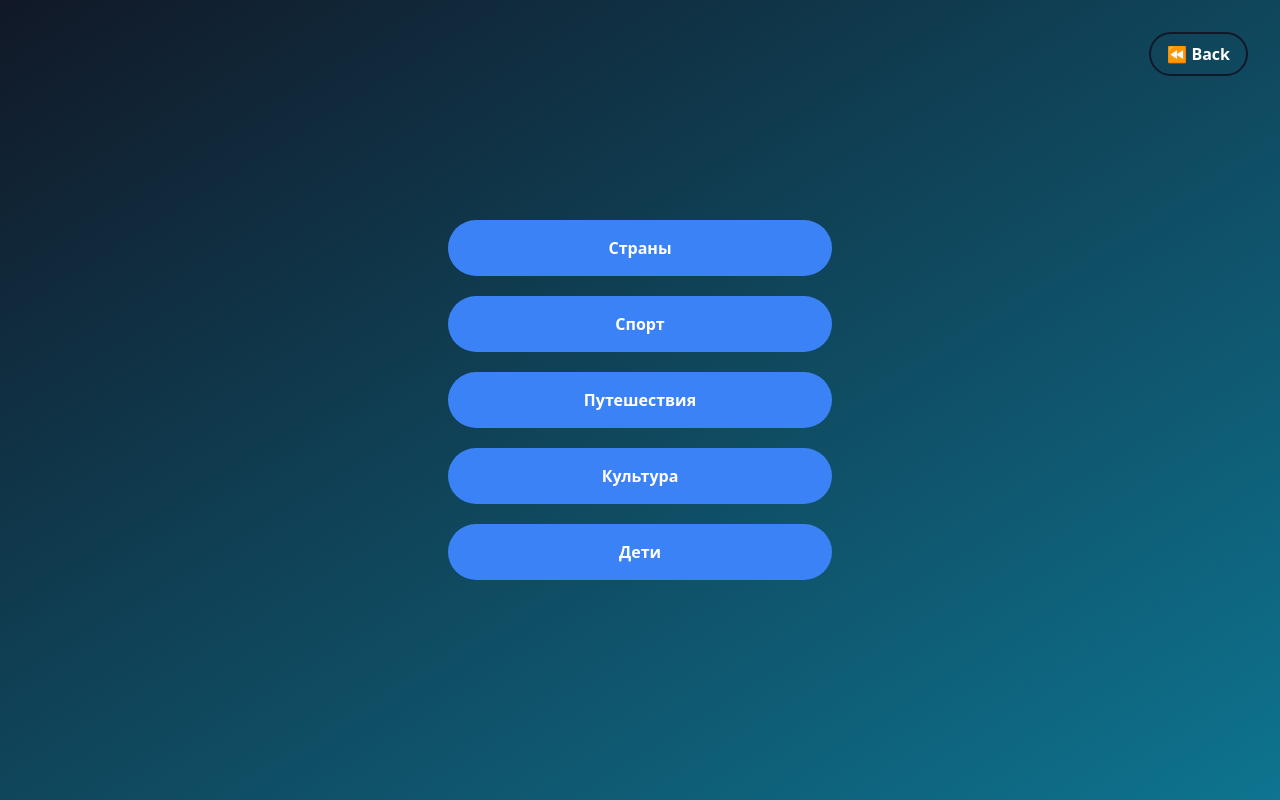
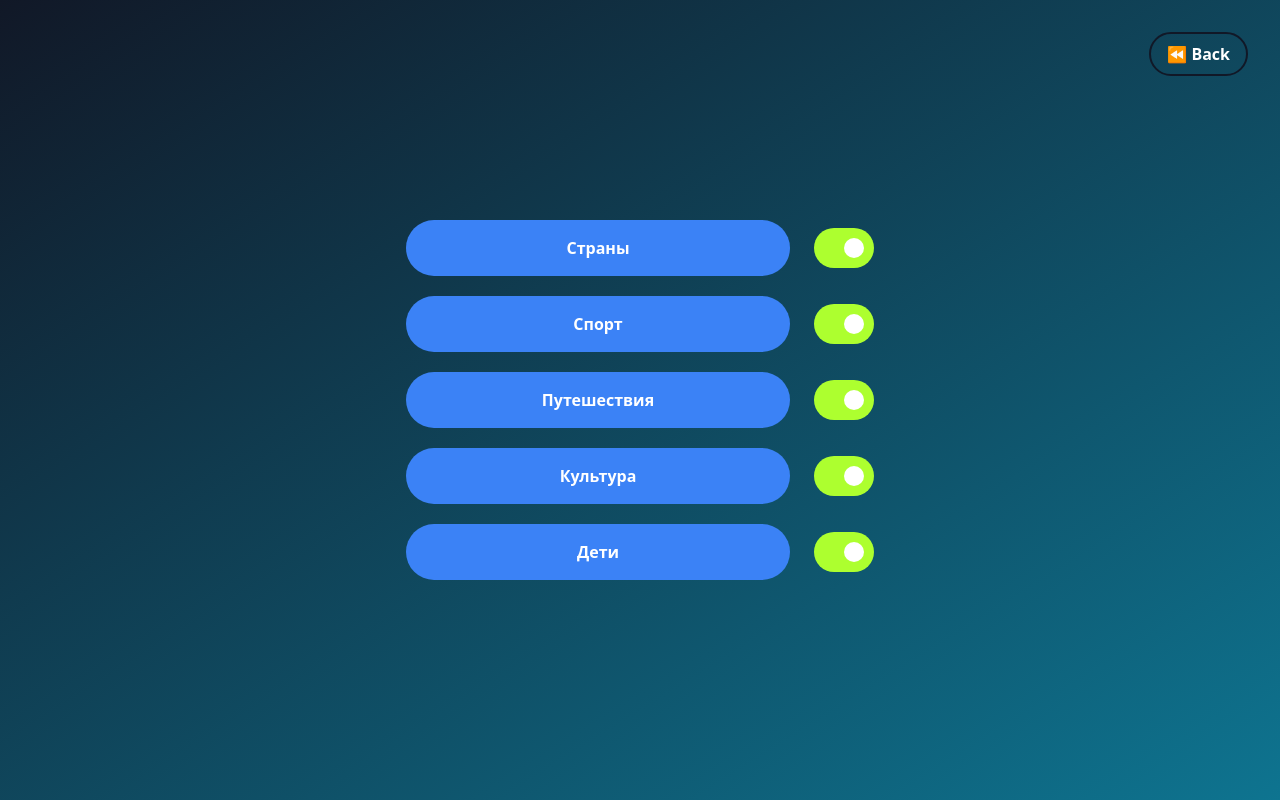
Before and after one commit to rakhmatovich/Spy, a React (Vite) app: page /settings in a window 1280 px wide. Built offline with nearby package versions, Linux system fonts and the light colour scheme.

Commit message:
settings

```diff
--- a/src/index.css
+++ b/src/index.css
@@ -11,6 +11,7 @@
 
 body {
   background-color: #111827;
+  overflow: hidden;
 }
 
 @layer utilities {
@@ -64,3 +65,48 @@ body {
   transform: rotateY(180deg);
   border-radius: 15px;
 }
+
+
+
+html,
+body {
+  min-height: 100vh;
+  padding: 0;
+  margin: 0;
+}
+
+* {
+  box-sizing: border-box;
+}
+
+
+
+.App {
+  font-family: sans-serif;
+  text-align: center;
+}
+
+.switch {
+  width: 60px;
+  height: 40px;
+  display: flex;
+  justify-content: flex-start;
+  border-radius: 50px;
+  padding: 10px;
+  cursor: pointer;
+  background-color:rgb(255, 73, 73);
+  transition: 500ms;
+}
+
+.switch[data-isOn="true"] {
+  justify-content: flex-end;
+  background-color:greenyellow;
+}
+
+.handle {
+  width: 20px;
+  height: 20px;
+  background-color: white;
+  border-radius: 40px;
+
+}
--- a/src/pages/Reference.jsx
+++ b/src/pages/Reference.jsx
@@ -6,13 +6,7 @@ import AnimatedText from "../components/AnimatedText.jsx";
 
 export default function Reference() {
 
-    const placeholderText = [
-        { type: "heading1", text: "Framer Motion" },
-        {
-            type: "heading2",
-            text: "Animating responsive text!"
-        }
-    ];
+
 
     const container = {
         visible: {
@@ -32,11 +26,6 @@ export default function Reference() {
                 // animate={replay ? "visible" : "hidden"}
                 variants={container}
             >
-                <div className="container">
-                    {placeholderText.map((item, index) => {
-                        return <AnimatedText {...item} key={index} />;
-                    })}
-                </div>
             </motion.div>
 
             <h1 className='text-gray-300 my-8 text-center text-3xl md:text-5xl font-bold'>
--- a/src/pages/Settings.jsx
+++ b/src/pages/Settings.jsx
@@ -1,48 +1,85 @@
 import React from "react";
-import {Link} from "react-router-dom";
+import { Link } from "react-router-dom";
 import BackButton from "../components/BackButton.jsx";
+import { useState } from "react";
+import { motion } from "framer-motion";
 
 export default function Settings() {
+  const [isOn, setIsOn] = useState(true);
+  const [isOn1, setIsOn1] = useState(true);
+  const [isOn2, setIsOn2] = useState(true);
+  const [isOn3, setIsOn3] = useState(true);
+  const [isOn4, setIsOn4] = useState(true);
+
+  const toggleSwitch = () => {
+    setIsOn(!isOn)
+    console.log(localStorage.getItem("settings"))
+    // localStorage.setItem("categories", [...localStorage.getItem("settings"), {name: "country", status: !isOn}])
+  }
+  const toggleSwitch1 = () => setIsOn1(!isOn1);
+  const toggleSwitch2 = () => setIsOn2(!isOn2);
+  const toggleSwitch3 = () => setIsOn3(!isOn3);
+  const toggleSwitch4 = () => setIsOn4(!isOn4);
+  const spring = {
+    type: "spring",
+    stiffness: 700,
+    damping: 30,
+  };
   return (
-        <div
-            className="flex flex-col items-center justify-center bg-gradient-to-br from-gray-900 to-cyan-700 w-[100%]  gap-5 h-screen">
-            <BackButton/>
+    <>
+      <div className="flex flex-col items-center justify-center bg-gradient-to-br from-gray-900 to-cyan-700 w-[100%]  gap-5 h-screen">
+        <BackButton />
+        <div className="flex gap-6 items-center">
           <Link to={"/countries"}>
-                <button
-                    className="bg-blue-500 hover:bg-blue-700 text-white font-bold py-2 px-4 w-96 h-14 rounded-full grid-cols-1">
+            <button className="bg-blue-500 hover:bg-blue-700 text-white font-bold py-2 px-4 w-96 h-14 rounded-full grid-cols-1">
               Страны
             </button>
           </Link>
-
+          <div className="switch" data-ison={isOn} onClick={toggleSwitch}>
+            <motion.div className="handle" layout transition={spring} />
+          </div>
+        </div>
+        <div className="flex gap-6 items-center">
           <Link to={"/sport"}>
-                <button
-                    className="bg-blue-500 hover:bg-blue-700 text-white font-bold py-2 px-4 w-96 h-14 rounded-full grid-cols-1">
+            <button className="bg-blue-500 hover:bg-blue-700 text-white font-bold py-2 px-4 w-96 h-14 rounded-full grid-cols-1">
               Спорт
             </button>
           </Link>
-
+          <div className="switch" data-ison={isOn1} onClick={toggleSwitch1}>
+            <motion.div className="handle" layout transition={spring} />
+          </div>
+        </div>
+        <div className="flex gap-6 items-center">
           <Link to={"/travel"}>
-                <button
-                    className="bg-blue-500 hover:bg-blue-700 text-white font-bold py-2 px-4 w-96 h-14 rounded-full grid-cols-1">
+            <button className="bg-blue-500 hover:bg-blue-700 text-white font-bold py-2 px-4 w-96 h-14 rounded-full grid-cols-1">
               Путешествия
             </button>
           </Link>
-
+          <div className="switch" data-ison={isOn2} onClick={toggleSwitch2}>
+            <motion.div className="handle" layout transition={spring} />
+          </div>
+        </div>
+        <div className="flex gap-6 items-center">
           <Link to={"/cultures"}>
-                <button
-                    className="bg-blue-500 hover:bg-blue-700 text-white font-bold py-2 px-4 w-96 h-14 rounded-full grid-cols-1">
+            <button className="bg-blue-500 hover:bg-blue-700 text-white font-bold py-2 px-4 w-96 h-14 rounded-full grid-cols-1">
               Культура
             </button>
           </Link>
-
+          <div className="switch" data-ison={isOn3} onClick={toggleSwitch3}>
+            <motion.div className="handle" layout transition={spring} />
+          </div>
+        </div>
+        <div className="flex gap-6 items-center">
           <Link to={"/children"}>
-                <button
-                    className="bg-blue-500 hover:bg-blue-700 text-white font-bold py-2 px-4 w-96 h-14 rounded-full grid-cols-1">
+            <button className="bg-blue-500 hover:bg-blue-700 text-white font-bold py-2 px-4 w-96 h-14 rounded-full grid-cols-1">
               Дети
             </button>
           </Link>
-
-
+          <div className="switch" data-ison={isOn4} onClick={toggleSwitch4}>
+            <motion.div className="handle" layout transition={spring} />
           </div>
+        </div>
+      </div>
+    </>
   );
 }
--- a/src/utils/words.js
+++ b/src/utils/words.js
@@ -29,7 +29,6 @@ export const countryNames = [
     {name: "Уругвай"},
     {name: "Узбекистан"},
 ]
-
 
 export const sportNames = [
     {name: "Спорт площадка"},
```
Lines whose indentation alone changed are shown as unchanged.
